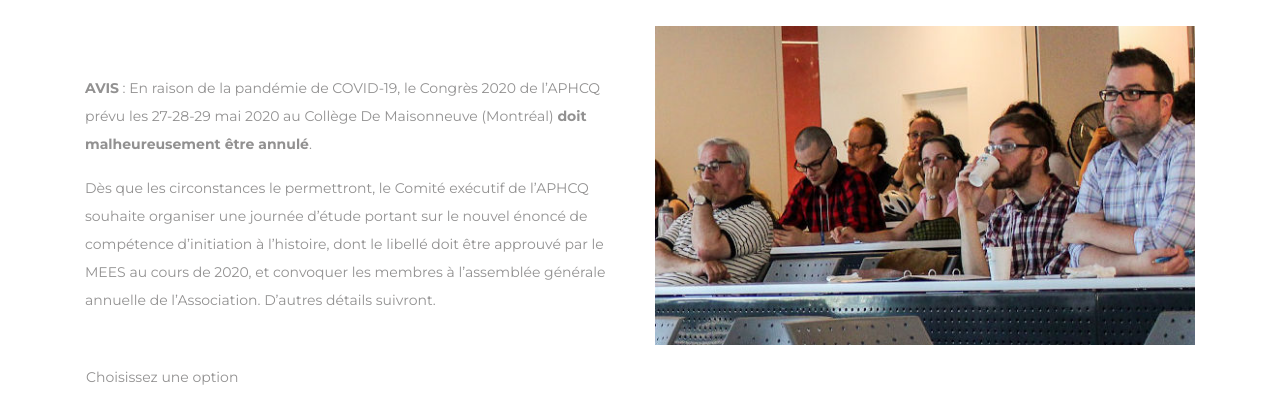
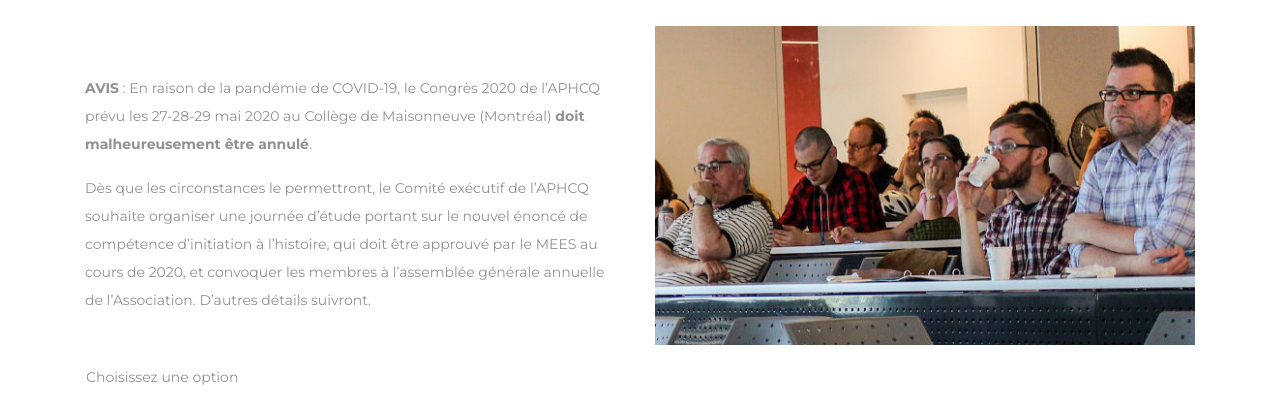
Before and after one commit to aphcq-association/site-web, a Jekyll site: the page built from docs/_posts/2020-03-10-congres-2020.md, in a window 1280 px wide. Shown: the part 494-888 px from the top of the page. Built offline with Jekyll 4.4.1, drawn with Linux system fonts in a browser that asks for light colours.

Commit message:
Update 2020-03-10-congres-2020.md

```diff
--- a/docs/_posts/2020-03-10-congres-2020.md
+++ b/docs/_posts/2020-03-10-congres-2020.md
@@ -5,6 +5,6 @@ image_top: /images/aphcq/1b.jpg
 image_droite: /images/aphcq/1s.jpg
 paypal: 1
 ---
-**AVIS** : En raison de la pandémie de COVID-19, le Congrès 2020 de l'APHCQ prévu les 27-28-29 mai 2020 au Collège De Maisonneuve (Montréal) **doit malheureusement être annulé**.
+**AVIS** : En raison de la pandémie de COVID-19, le Congrès 2020 de l'APHCQ prévu les 27-28-29 mai 2020 au Collège de Maisonneuve (Montréal) **doit malheureusement être annulé**.
 
-Dès que les circonstances le permettront, le Comité exécutif de l’APHCQ souhaite organiser une journée d’étude portant sur le nouvel énoncé de compétence d’initiation à l’histoire, dont le libellé doit être approuvé par le MEES au cours de 2020, et convoquer les membres à l'assemblée générale annuelle de l'Association. D’autres détails suivront.
+Dès que les circonstances le permettront, le Comité exécutif de l’APHCQ souhaite organiser une journée d’étude portant sur le nouvel énoncé de compétence d’initiation à l’histoire, qui doit être approuvé par le MEES au cours de 2020, et convoquer les membres à l'assemblée générale annuelle de l'Association. D’autres détails suivront.
```
